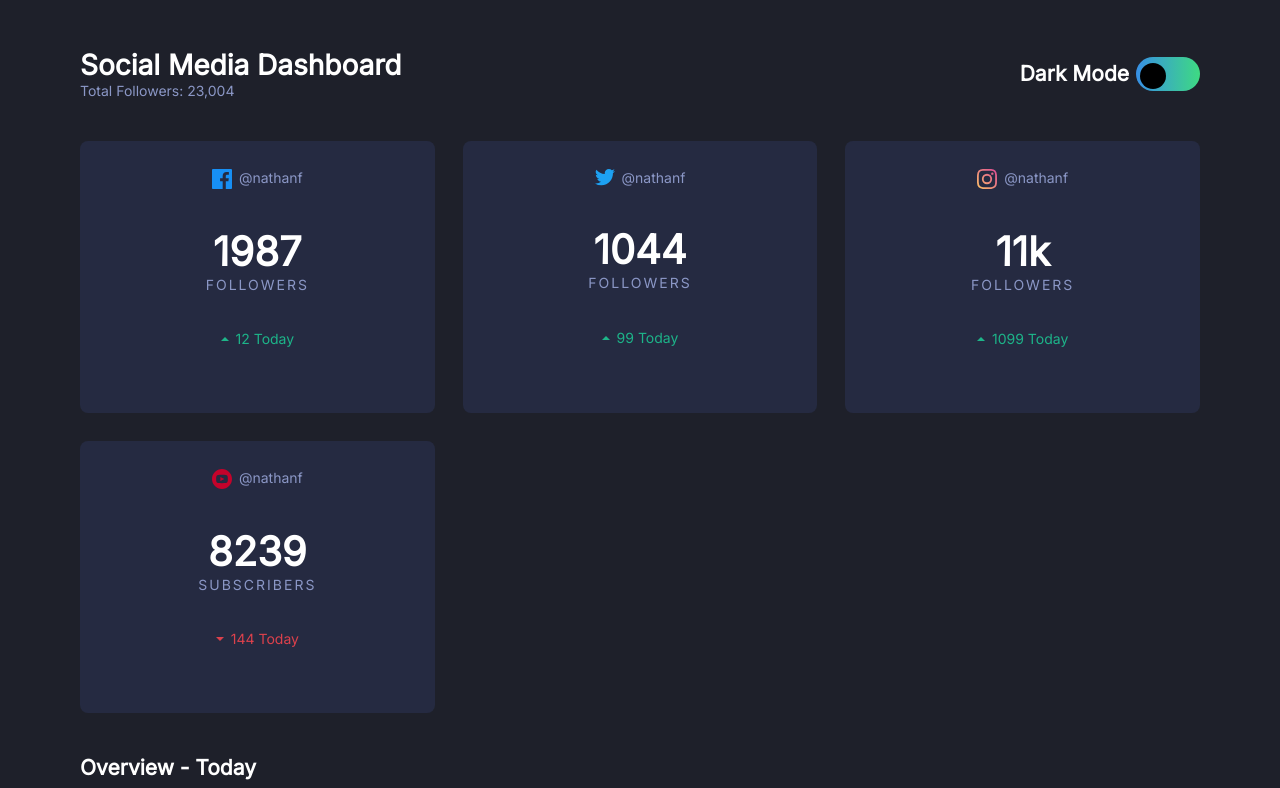
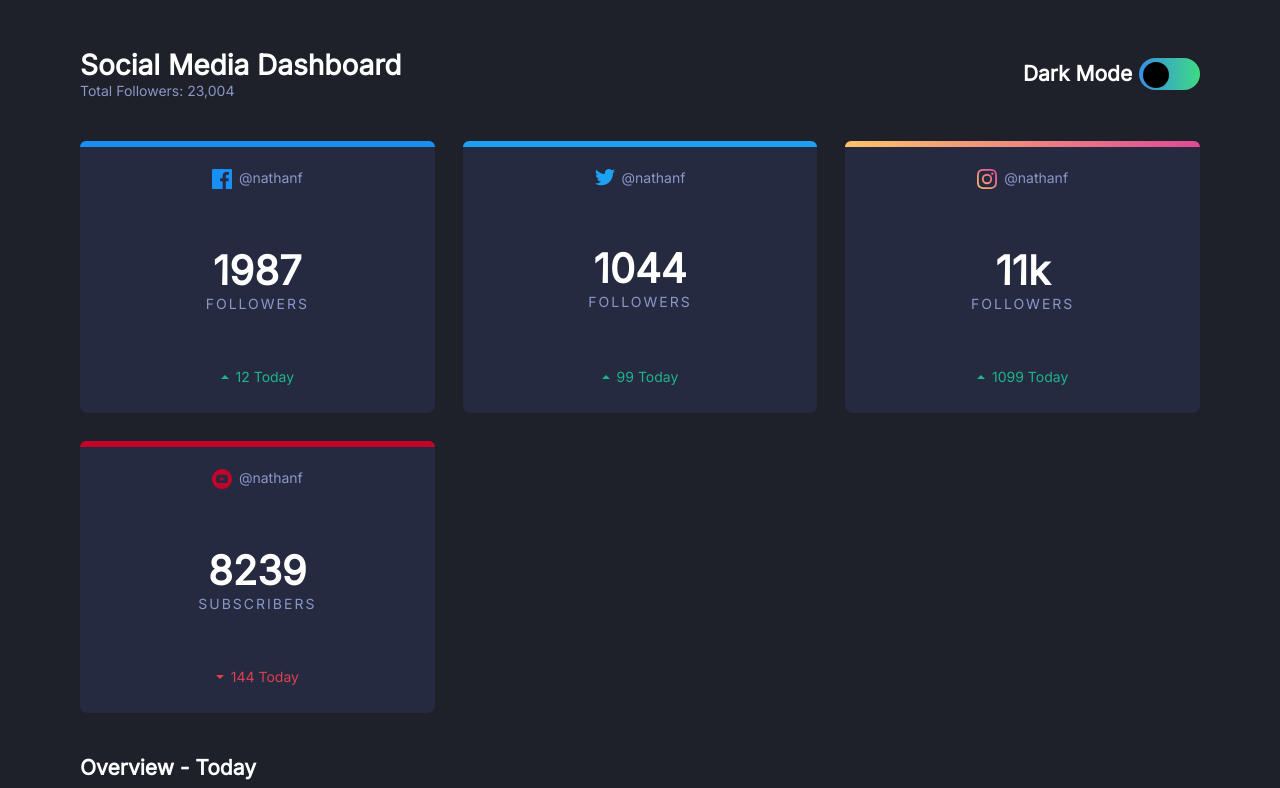
Before and after one commit to Kxllnsh/miniature-happiness, a plain HTML site: page index.html in a window 1280 px wide. Shown: the top 788 px of the page. Drawn offline with Linux system fonts and the light colour scheme.

Commit message:
Update style.css

```diff
--- a/scss/style.css
+++ b/scss/style.css
@@ -55,8 +55,8 @@ body {
   position: relative;
   display: flex;
   align-items: center;
-  width: 4rem;
-  height: 2.125rem;
+  width: 3.8rem;
+  height: 2rem;
 }
 .social-header .dark-mode .switch input {
   opacity: 0;
@@ -104,6 +104,7 @@ body {
   grid-gap: 2em;
 }
 .stats-grid .card {
+  position: relative;
   width: 100%;
   min-height: 17rem;
   padding: 2em;
@@ -127,6 +128,24 @@ body {
 }
 .stats-grid .card .socials p {
   color: #8b97c6;
+}
+.stats-grid .card .card-1, .stats-grid .card .card-2, .stats-grid .card .card-3, .stats-grid .card .card-4 {
+  position: absolute;
+  top: 0;
+  left: 0;
+  width: 100%;
+  height: 6px;
+  background: #198ff5;
+  border-radius: 0.5rem 0.5rem 0 0;
+}
+.stats-grid .card .card-2 {
+  background: #1ca0f2;
+}
+.stats-grid .card .card-3 {
+  background: linear-gradient(to right, #fdc468, #df4996);
+}
+.stats-grid .card .card-4 {
+  background: #c4032a;
 }
 .stats-grid .card .followers-count {
   text-align: center;
```
